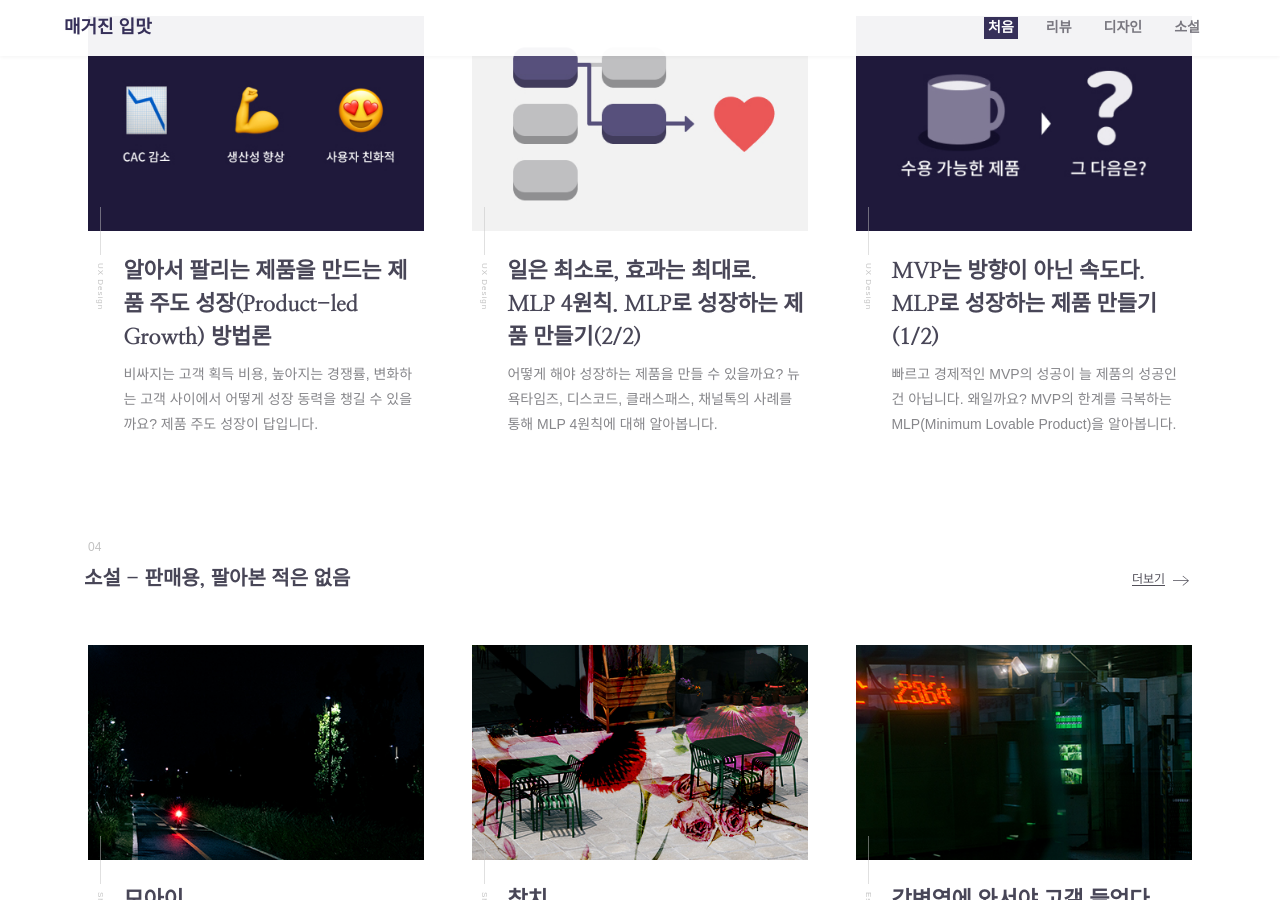
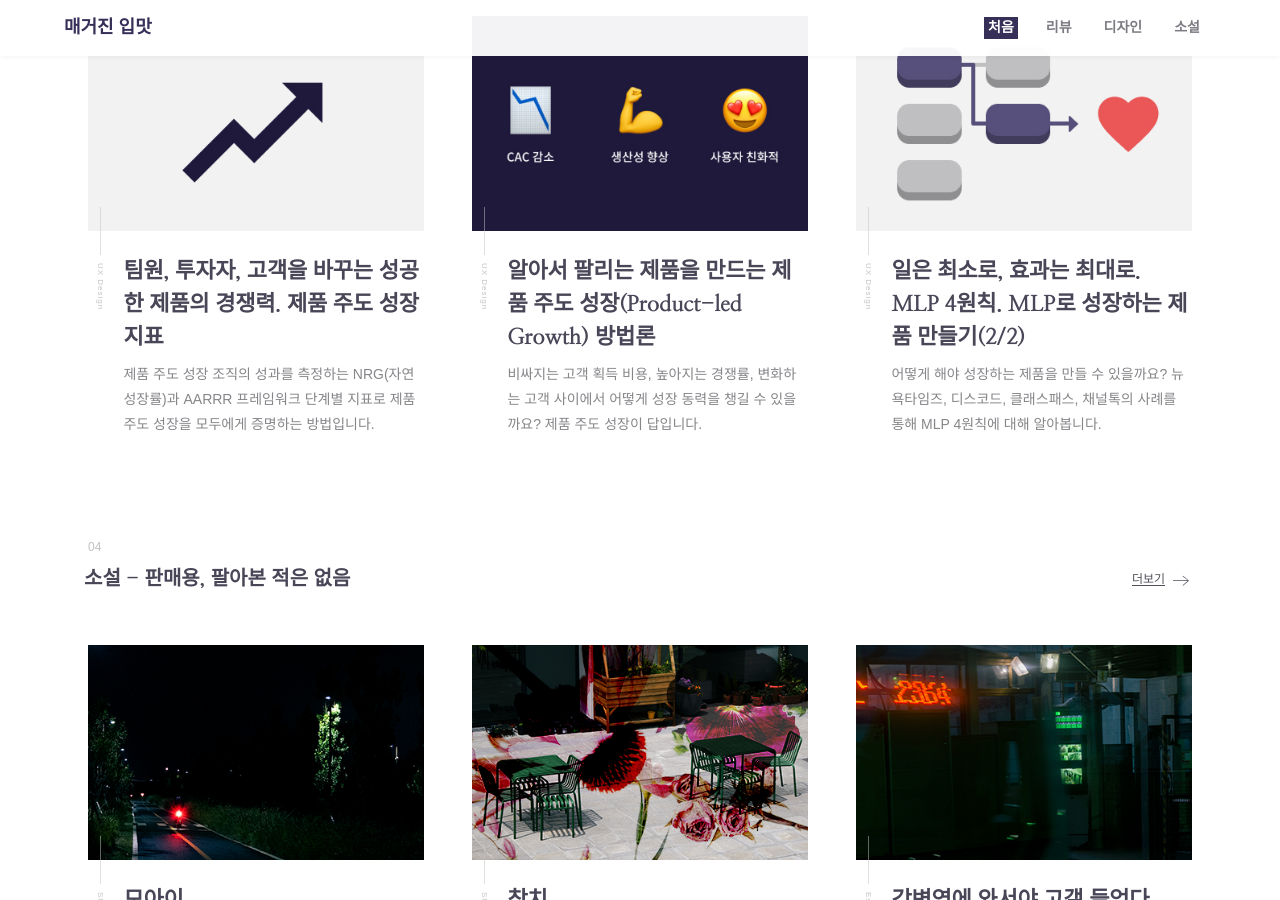
Before and after one commit to dewberry9/proj.dewberry.github.io, a Jekyll site: the page built from index.html, in a window 1280 px wide and 900 px high, scrolled down 1278 px. Built offline with Jekyll 4.4.1, drawn with Linux system fonts in a browser that asks for light colours; some web fonts are replaced; some of the changed lines change nothing that is shown.

Commit message:
feat: Upload PLG Metrics

```diff
--- a/_posts/2021-05-09-introduce-product-led-growth.md
+++ b/_posts/2021-05-09-introduce-product-led-growth.md
@@ -9,7 +9,7 @@ permalink: /introduce-product-led-growth
 topic: UX Design
 ---
 
-시리즈로 구성된 글입니다. 이번 글에서는 제품 주도 성장의 등장 배경, 정의, 구조, 장점에 대해 다룹니다. 연이은 글은 제품 주도 성장에 필요한 지표 설정과 실제 제품에 적용할 수 있는 세부 전략에 관한 내용으로 꾸릴 예정입니다.
+시리즈로 구성된 글입니다. 이번 글에서는 제품 주도 성장의 등장 배경, 정의, 구조, 장점에 대해 다룹니다. 연이은 글은 <a title='매거진 입맛 - 팀원, 투자자, 고객을 바꾸는 성공한 제품의 경쟁력. 제품 주도 성장 지표' href='/product-led-growth-metrics' target='_blank'>제품 주도 성장에 필요한 지표 설정</a>과 실제 제품에 적용할 수 있는 세부 전략에 관한 내용으로 꾸릴 예정입니다.
 {: .infor}
 
 페이스북이 유튜브에 밀리기 전에 있었던 일입니다. 페이스북을 보는데 어떤 영상 광고가 제 눈을 끌었습니다. 베개가 너무나 푹신한 나머지 밑에 계란판을 깔아놓고 그 위를 밟아도 달걀이 깨지지 않는 내용이었습니다. 배속 처리된 영상에 큰 자막. 비슷한 포맷의 광고가 줄줄이 나왔습니다. 필터 달린 샤워기는 수도꼭지에 꽂자마자 누레졌고 쭉 짜고 닦았을 뿐인데 새것처럼 하얘지는 곰팡이 제거제도 있었습니다. 그 시기부터 페이스북은 케이스를 끼운 아이폰을 아파트 7층에서 떨어뜨리는 영상과 어떤 향수를 뿌렸더니 무관심했던 이성이 코를 박더라 하는 글을 SNS에서 캡처한 듯한 형태로 제작된 광고로 가득해졌습니다. 얼마 있지 않아 사람들은 시들해졌습니다.
@@ -85,7 +85,7 @@ Product-Led Growth Collective는 <a title='Product-Led Growth Collective - The P
 
 이런 변화로 기존의 마케팅 주도 성장은 힘을 잃고 있습니다. 여기서 제품 주도 성장이 등장합니다. 제품 주도 성장은 고객 확보, 확장, 전환, 유지에 이르는 과정을 주도할 수 있는 제품을 목표로 합니다. 제품 주도 성장 제품의 사용주기는 4단계로 이뤄진 플라이휠 구조입니다. 제품 주도 성장은 CAC를 낮추고, 생산성을 높이며, 사용자 친화적인 제품을 만듭니다.
 
-제품 주도 성장 시리즈의 첫 편은 여기까지입니다. 다음 편부터는 제품 주도 성장을 실제로 적용하는데 필요한 요소들을 하나씩 알아보겠습니다. 그 첫 번째는 제품 주도 성장의 구축과 성과 측정을 위한 여러 지표에 대한 내용입니다.
+제품 주도 성장 시리즈의 첫 편은 여기까지입니다. 다음 편부터는 제품 주도 성장을 실제로 적용하는데 필요한 요소들을 하나씩 알아보겠습니다. 그 첫 번째는 <a title='매거진 입맛 - 팀원, 투자자, 고객을 바꾸는 성공한 제품의 경쟁력. 제품 주도 성장 지표' href='/product-led-growth-metrics' target='_blank'>제품 주도 성장의 구축과 성과 측정을 위한 여러 지표에 대한 내용</a>입니다.
 
 위시켓의 지원과 함께 제작된 콘텐츠입니다.
 {: .right-infor}
--- /dev/null
+++ b/_posts/2021-05-13-product-led-growth-metrics.md
@@ -0,0 +1,117 @@
+---
+title: 팀원, 투자자, 고객을 바꾸는 성공한 제품의 경쟁력. 제품 주도 성장 지표
+layout: post
+category: design-teatime
+date: 2021-05-13 00:00:00
+excerpt: 제품 주도 성장 조직의 성과를 측정하는 NRG(자연 성장률)과 AARRR 프레임워크 단계별 지표로 제품 주도 성장을 모두에게 증명하는 방법입니다.
+thumbnail: /assets/images/design/product-led-growth-metrics/00.jpg
+permalink: /product-led-growth-metrics
+topic: UX Design
+---
+
+시리즈로 구성된 글입니다. <a title='매거진 입맛 - 알아서 팔리는 제품을 만드는 제품 주도 성장(Product-led Growth) 방법론' href='/introduce-product-led-growth' target='_blank'>저번 글에서는 제품 주도 성장의 등장 배경, 정의, 구조, 장점을 설명</a>했습니다. 이번 글은 제품 주도 성장을 실제로 적용할 때 선행해야할 지표 설정에 대해 다룹니다.
+{: .infor}
+
+## 조직의 언어, 지표
+
+저번 글에서 제품 주도 성장을 고객 확보, 확장, 전환, 유지에 이르는 과정을 주도할 수 있는 제품을 목표로 기획, 개발, 마케팅, 영업까지 조직 전체가 관여, 궁극적으로 제품과 조직의 성장을 끌어내는 방법론이라고 정의했습니다. 고객 확보, 확장, 전환, 유지 과정을 주도하는 제품이 어떤 방식으로 성장에 도움이 되는지는 이미 살펴보았습니다. 이번에는 ‘조직 전체가 관여’한다는 부분에 방점을 찍어보겠습니다.
+
+![Communication is Hard]({{ '/assets/images/design/product-led-growth-metrics/01.jpg' | relative_url }} '어려운 커뮤니케이션')
+{: .normal-size}
+
+새삼스럽지만 협업은 어려운 일입니다. 자신의 사고를 다른 조직 구성원에게 전할 수 있는 형태로 가공하는 것도, 전달하는 일도, 전달이 잘 됐는지 확인하는 것까지도 전부 상당한 수고를 동반하는 일입니다. 개인이 다른 개인에게 전달한 의사는 어떤 식으로든 변형되기 마련입니다. 이때 필요한 게 조직 공통의 언어, 목표입니다.
+
+조직원 모두가 어떠한 목표를 달성하기 위해 일을 하고 있는지 알고 있다면 개개인의 의사전달에 의존하는 대신 목표 달성을 위한 방법을 탐색하게 됩니다. 통일된 뉘앙스가 있기에 전달받은 의사를 보다 정확하게 해석할 수 있고 나아가서 더 나은 방식을 찾을 수도 있습니다. 결국, 협업을 위한 협업이 아니라 사업을 위한 협업을 할 수 있는 겁니다.
+
+제품 주도 성장에서는 조직원 모두가 제품을 위해 일합니다. 개발 따로 하고 홍보 따로 하는 것이 아닙니다. 팀원 모두가 자신이 맡은 업무에서 얻은 인사이트를 활용하여 공통된 방향성을 도출하고, 그 방향성을 다시 업무에 적용합니다. 당연히 제품 주도 성장 이전의 방법보다 의사소통이 늘 수밖에 없습니다. 이런 특성이 있는 제품 주도 성장의 조직에서 지표 설정이 얼마나 중요한지는 더 강조할 필요가 없어 보입니다.
+
+![Waterfall vs Two-way Communication]({{ '/assets/images/design/product-led-growth-metrics/02.jpg' | relative_url }} '워터풀 vs 쌍방향 의사소통')
+{: .normal-size}
+
+이제부터 조직 성장의 관점에서, 그리고 제품 사용주기에 맞춰 수익화 구조를 설명한 AARRR 프레임워크의 각 단계에서 도출할 수 있는 지표를 설명하겠습니다.
+
+## 제품 주도 성장이 조직을 얼마나 성장시켰는가? 자연 성장률(NRG)
+
+전 세계의 SaaS 기업에 투자하는 OpenView Venture Partners는 오랜 투자 경험 속에서 SaaS 기업의 성과를 측정하기 위해서는 기존과 다른 지표가 필요하다는 사실을 깨닫습니다. <a title='FeldThoughts, 2015 - The Rule of 40% For a Healthy SaaS Company' href='https://feld.com/archives/2015/02/rule-40-healthy-saas-company.html' target='_blank'>성장률과 수익률의 합이 40% 이상이어야 한다는 40% 규칙</a>, <a title='Philippe Botteri, 2008 - Bessemer 5 Cs of SaaS Finance' href='https://www.slideshare.net/botteri/bessemer-5-cs-of-saa-s-finance-presentation' target='_blank'>CMRR(신규 유입·이탈 등 변동사항 적용된 월간 반복 수익), Churn(매출 이탈률), Cash(현금), CAC(신규 고객 획득 비용), CLTV(고객 생애 가치)를 뜻하는 SaaS의 5C</a>, 그리고 <a title='Neeraj Agrawal, 2015 - The SaaS Adventure' href='https://techcrunch.com/2015/02/01/the-saas-travel-adventure/' target='_blank'>기업이 시장 진출에 성공하기까지 ARR(연간 반복 수입)의 성장 단계를 다룬 T2D3 패스</a>까지. 성장률, 별도의 마케팅 비용이 들지 않는 고객 획득 및 반복 수익에 집중한 프레임워크가 쏟아져 나왔습니다. 그러나 OpenView는 이러한 프레임워크에서 사용하는 일부 지표가 제품 주도 성장을 활용하는 기업의 가치를 평가하기에는 부족하다고 이야기합니다. 예를 들면 다음과 같습니다.
+
+1. ARR 성장률 : <a title='OpenView Venture Partners - 2020 Expansion SaaS Benchmarks' href='https://openviewpartners.com/expansion-saas-benchmarks' target='_blank'>제품 주도 성장 기업의 ARR 성장률은 다른 기업보다 낮다가 ARR이 천만 달러를 넘는 시기에는 더 높아지는 경향이 있습니다.</a> 단순 ARR 성장률 비교는 초반에 제품 주도 성장 제품의 고성장 동력 설계가 가진 가치를 반영하지 못합니다.
+2. CAC : <a title='OpenView Venture Partners - Product Led Growth Index' href='https://openviewpartners.com/product-led-growth-index/' target='_blank'>제품 주도 성장 기업은 다른 기업보다 R&D 비용을 44% 더 많이 씁니다.</a> 여기에는 CAC 감소를 위한 온보딩 최적화 및 바이럴 유도 비용도 포함됩니다. 하지만 이러한 비용은 영업·마케팅 비용처럼 따로 계산하기 어려운 항목이기 때문에 CAC를 정확하게 산정할 수 없습니다.
+3. CAC 대비 LTV 비율 : 이 지표는 선형적 제품 사용주기를 가진 제품의 경우에만 유효합니다. 저번 글에서 확인했다시피 제품 주도 성장은 순환하는 원형의 제품 사용주기를 만듭니다. <a title='Black Bartlett(OpenView Venture Partners), 2016 - Why is LTV:CAC Still a Thing?' href='https://openviewpartners.com/blog/ltv-cac-ratio/' target='_blank'>사실상 LTV가 무한해질 수 있다는 의미</a>입니다.
+
+![NRG]({{ '/assets/images/design/product-led-growth-metrics/03.jpg' | relative_url }} '자연 성장률')
+{: .normal-size}
+
+위와 같은 문제를 해결하기 위해 OpenView는 NRG(자연 성장률)를 제안합니다. NRG는 제품 주도 성장 기업의 가치를 측정하기에 적합한 지표입니다.
+
+**NRG = 100 * ARR 성장률 * 전체 가입 수 중 자연적(Organic) 가입 비율 * 전체 ARR 중 추가 지원 없이 제품만으로 전환된 고객 ARR 비율**
+
+계산식을 보면 알겠지만, NRG는 식을 구성하는 3가지 항목의 수치에 비례해서 높아집니다. 3가지 구성요소를 자세히 살펴보면 다음과 같습니다.
+
+1. ARR 성장률 : (올해 ARR - 작년 ARR) / 작년 ARR
+2. 전체 가입 중 자연적 가입 비율 : 전체 가입 고객 중 유료 마케팅·이벤트를 통하지 않고 스스로 제품에 유입된 고객의 비율
+3. 전체 ARR 중 추가 지원 없이 제품만으로 전환된 고객 ARR 비율 : 전체 ARR 중 무료 버전 제품, FAQ나 지원 센터 같은 셀프서비스 등만 쓰고도 결제한 고객의 ARR 비율. 채팅 상담으로 데모 버전을 요청하는 경우처럼 수동으로 무언가를 해야 하는 일회성 지원이 전환 과정에 있다면 비율에 포함하지 않습니다.
+
+결론적으로 NRG는 고객 확보, 확장, 전환, 유지가 얼마나 제품 주도적으로 수익성 있게 이뤄지는가를 측정하는 지표라고 할 수 있겠습니다. 초반에 ARR 성장률이 낮더라도 자연적 가입 비율이나 제품만으로 전환된 고객 ARR 비율이 높다면 고객 확보, 전환, 유지 과정이 단단하며 고객 유입 대비 수익률이 양호할 것을 알 수 있습니다.
+
+![Good - Better - Best NRG]({{ '/assets/images/design/product-led-growth-metrics/04.jpg' | relative_url }} 'Good - Better - Best NRG')
+{: .normal-size}
+
+일반적으로 기업이 성장함에 따라 더 큰 시장 점유율을 차지할 수록 성장률은 떨어집니다. <a title='Sam Richard(OpenView Venture Partners), 2020 - The New SaaS Metric You Should Be Tracking' href='https://openviewpartners.com/blog/new-saas-metric/' target='_blank'>ARR이 5천만 달러가 넘는 기업은 1천만 달러 미만의 기업보다 1/3가량 낮은 NRG를 보였더라도 비슷한 성과를 냈다고 봅니다.</a>
+
+![NRG Comparison of Major SaaS Companies]({{ '/assets/images/design/product-led-growth-metrics/05.jpg' | relative_url }} '주요 SaaS 기업 NRG 비교')
+{: .normal-size}
+
+## 유입된 고객이 수익을 주기까지, AARRR 프레임워크.
+
+NRG가 조직 전체·매출 측면에서 중요한 거시적 지표였다면 이번에 살펴볼 AARRR 단계별 지표는 좀 더 미시적이고 실무자에게 가까운 지표라고 할 수 있겠습니다.
+
+![AARRR and Flywheel]({{ '/assets/images/design/product-led-growth-metrics/06.jpg' | relative_url }} 'AARRR과 플라이휠')
+{: .normal-size}
+
+<a title='David McClure, 2007 - Product Marketing for Pirates: AARRR! (aka Startup Metrics for Internet Marketing & Product Management)' href='https://500hats.typepad.com/500blogs/2007/06/internet-market.html' target='_blank'>AARRR은 미국의 VC인 500 Startups의 창업자 데이빗 맥클루어가 제시한 프레임워크</a>로 고객의 제품 사용주기를 다음과 같은 5단계로 구분, 각 단계의 전환율을 측정하여 제품 개발과 수익화를 전략적으로 접근할 수 있도록 해줍니다.
+
+1. 획득(Acquisition) : 고객의 유입
+2. 활성화(Activation) : 고객의 제품 가치 경험
+3. 유지(Retention) : 고객의 재방문·재이용
+4. 추천(Referral) : 고객이 다른 사람에게 제품을 추천
+5. 매출(Revenue) : 고객의 수익화 행위(결제 등)
+
+저번 글에서 소개한 제품 주도 성장 플라이휠과는 제품의 사용주기를 재구성했다는 공통점이 있기에 <a title='OpenView Venture Partners - Product-led growth metrics' href='https://www.productled.org/foundations/product-led-growth-metrics#Chap2' target='_blank'>획득~추천에 해당하는 AARRR의 부분이 평가자~옹호자에 해당하는 플라이휠의 부분과 유사하다는 점`</a>을 알 수 있습니다.
+
+다음은 AARRR의 각 단계에서 측정할 수 있는 대표적인 지표입니다.
+
+**획득**
+
+1. 가입률 : 유입된 신규 고객이 제품의 가치를 접할 수 있도록 준비된 단계에 다다르는 과정의 전환율입니다. 이 과정에서 불필요한 마찰은 최소화해야 합니다. 그러나 필수적인 마찰은 수익성 있는 고객을 걸러내는 역할을 수행하기도 합니다. 제품의 특성에 따라서 유동적인 조정이 필요합니다.
+
+**활성화**
+
+1. TTV(가치 실현 시간) : 신규 고객이 유입된 직후 제품의 가치를 깨닫고 정기적 사용이나 결제와 같은 전환 단계에 도달할 수 있는 준비가 된 상태까지 걸리는 시간입니다. 짧은 TTV는 같은 기간 내 더 많은 활성화 고객을 만듭니다.
+2. PAI(제품 채택 지표) : ‘매직 넘버’로도 불립니다. 고객이 제품을 지속적해서 사용할 것이라는 신호입니다. <a title='Ramli John(ProductLed), 2021 - The 3 User Onboarding Success Milestones' href='https://productled.com/the-3-key-onboarding-success-kpis/' target='_blank'>페이스북의 10일 간 친구 7명 추가, 드롭박스의 1장치, 1폴더, 1파일 추가 규칙 등</a>이 그 사례입니다.
+
+**유지**
+
+1. CLTV(고객 생애 가치) : LTV 혹은 CLV. 단일 고객이 제품을 쓰는 동안 얻을 수 있는 예상 수익을 뜻합니다. 기본적으로는 고객이 제품을 사용하는 전 기간에 얻을 수 있는 수익에서 고객을 획득하고 유지하는 비용을 제외하여 계산합니다.
+2. 순 이탈 손실액 비율 : (기간 내 이탈 손실액 - 기간 내 추가 및 확장 수익) / 기간 내 전체 수익. 고객의 이탈은 항상 일어나는 일입니다. 순 이탈 손실액 비율을 추적하여 가장 수익성 있는 고객을 위한 솔루션을 준비하면서 그들을 지키고 성장을 계속할 수 있습니다.
+
+**추천(제품 초대)**
+
+1. 바이럴리티(Virality) : 초대 수 * 각 초대의 전환율. 제품의 초대 시스템이 몇 명의 고객을 유치시킬지 유추할 수 있습니다.
+
+**매출**
+
+1. ARR(연간 반복 수익) : MRR(월간 반복 수익)과 함께 자주 사용됩니다. 구독 결제 구조에서 고객은 특별한 일이 없다면 매달 자동 결제합니다. 반복 수익이란 이런 어느 정도 확보되었다고 여겨지는 수익을 뜻합니다.
+2. ARPU(사용자당 평균 수익) : 전체 수익 / 사용자 수. 단일 고객으로부터 예상할 수 있는 평균 수익입니다.
+
+## 정리
+
+가장 먼저 살펴본 것은 전 조직이 동원되는 제품 주도 성장에서 공통된 목표 설정이 가지는 중요성이었습니다. 통일된 목표는 조직원 개개인의 의사전달에 대한 의존성을 줄이고 목표 달성을 위한 방법을 탐색하게 합니다.
+
+NRG, 자연 성장률은 조직과 매출 측면에서 활용할 수 있는 제품 주도 성장 지표입니다. NRG는 고객 확보, 확장, 전환, 유지가 얼마나 제품 주도적으로 수익성 있게 이뤄지는가를 측정합니다.
+
+AARRR 프레임워크는 제품 사용주기를 분석했다는 점에서 제품 주도 성장 플라이휠과 유사한 부분이 많습니다. AARRR의 각 단계에 측정할 수 있는 지표를 알아보았습니다.
+
+제품 주도 성장 시리즈의 2번째 글은 여기까지입니다. 다음 편부터는 제품 주도 성장 기업이 개발한 제품에 적용된 전략을 온보딩 단계부터 하나씩 살펴보겠습니다.
+
+위시켓의 지원과 함께 제작된 콘텐츠입니다.
+{: .right-infor}
```
Also changed, not shown: assets/images/design/product-led-growth-metrics/00.jpg (added), assets/images/design/product-led-growth-metrics/01.jpg (added), assets/images/design/product-led-growth-metrics/02.jpg (added), assets/images/design/product-led-growth-metrics/03.jpg (added), assets/images/design/product-led-growth-metrics/04.jpg (added), assets/images/design/product-led-growth-metrics/05.jpg (added), assets/images/design/product-led-growth-metrics/06.jpg (added).
